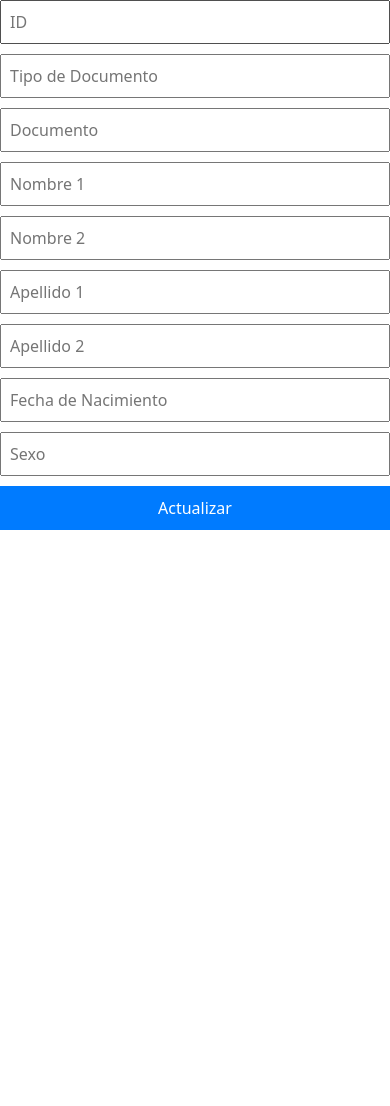
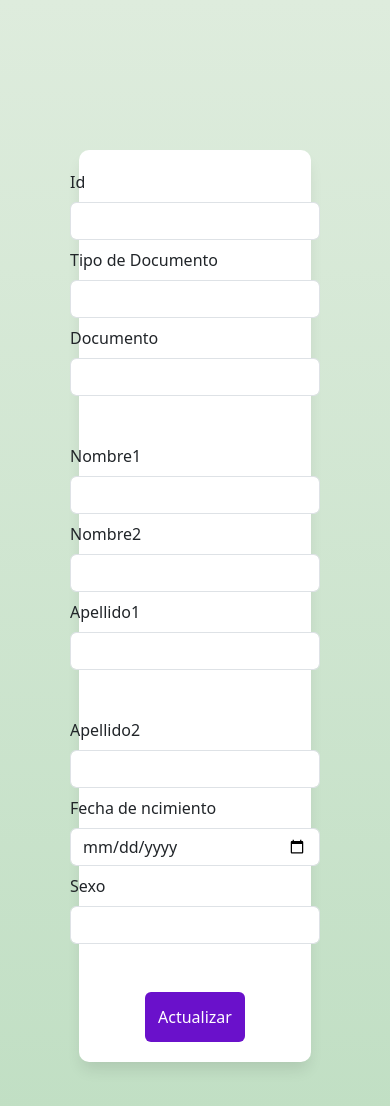
Before and after one commit to orenarounicesar/datos-personales-frontend-angular, an Angular app in the folder FrontendAngular/: page /actualizar_routes in a window 390 px wide. Shown: the top 1106 px of the page. Before the commit the page ends 844 px from the top, so only its background shows below. Built offline with nearby package versions, Linux system fonts and the light colour scheme.

Commit message:
update responsive

```diff
--- a/FrontendAngular/src/app/actualizar-documento/actualizar-documento.component.css
+++ b/FrontendAngular/src/app/actualizar-documento/actualizar-documento.component.css
@@ -1,24 +1,44 @@
-.formulario-actualizar {
-    max-width: 400px;
-    margin: 0 auto;
-  }
+.container1{
+  width: 100%;
+  min-height: 100vh;
+  background-image: linear-gradient(to right, #6a11cb 0%, #2575fc 100%);
+  background-size: cover;
+  background-repeat: no-repeat;
+  background-position: center;
+  padding: 0.01%;
+  padding: 50px;
+  background-image: linear-gradient(to top, #c1dfc4 0%, #deecdd 100%);
+}
 
-  .formulario-actualizar input {
-    width: 100%;
-    margin-bottom: 10px;
-    padding: 8px;
-    box-sizing: border-box;
-  }
 
-  .formulario-actualizar button {
-    width: 100%;
-    padding: 10px;
-    background-color: #007bff;
-    color: white;
-    border: none;
-    cursor: pointer;
-  }
 
-  .formulario-actualizar button:hover {
-    background-color: #0056b3;
-  }
+
+.contenedor_text{
+  width: 30%;
+  margin-bottom: 20px;
+  min-width: 250px;
+
+}
+
+.container_form{
+  background-color: rgb(255, 255, 255);
+  border-radius: 10px;
+  justify-content: center;
+  display: flex;
+  flex-direction: row;
+  flex-wrap: wrap;
+  width: 80%;
+  padding: 20px;
+  box-shadow: 0px 10px 15px -3px rgba(0,0,0,0.1);
+  margin: 100px auto 0;
+  gap: 20px;
+}
+
+.btn{
+  display: block;
+  width: 100px;
+  height: 50px;
+  border-radius: 20;
+  background-color: #6a11cb;
+  color: white;
+}
--- a/FrontendAngular/src/app/actualizar-documento/actualizar-documento.component.html
+++ b/FrontendAngular/src/app/actualizar-documento/actualizar-documento.component.html
@@ -1,4 +1,4 @@
-
+<!--
 <div class="formulario-actualizar">
     <input type="text" placeholder="ID" [(ngModel)]="id">
     <input type="text" placeholder="Tipo de Documento" [(ngModel)]="tipoDocumento">
@@ -12,3 +12,66 @@
 
     <button (click)="actualizarDocumento()">Actualizar</button>
   </div>
+   -->
+
+  <div class="container1">
+
+    <div class="container_form">
+
+      <div class="contenedor_text">
+        <div class="mb-2">
+          <label for="exampleFormControlInput1" class="form-label">Id</label>
+          <input type="text" class="form-control" id="exampleFormControlInput1" placeholder="">
+        </div>
+        <div class="mb-2">
+          <label for="exampleFormControlInput1" class="form-label">Tipo de Documento</label>
+          <input type="text" class="form-control" id="exampleFormControlInput1" placeholder="">
+        </div>
+        <div class="mb-2">
+          <label for="exampleFormControlInput1" class="form-label">Documento</label>
+          <input type="text" class="form-control" id="exampleFormControlInput1" placeholder="">
+        </div>
+      </div>
+
+      <div class="contenedor_text">
+        <div class="mb-2">
+          <label for="exampleFormControlInput1" class="form-label">Nombre1</label>
+          <input type="text" class="form-control" id="exampleFormControlInput1" placeholder="">
+        </div>
+        <div class="mb-2">
+          <label for="exampleFormControlInput1" class="form-label">Nombre2</label>
+          <input type="text" class="form-control" id="exampleFormControlInput1" placeholder="">
+        </div>
+        <div class="mb-2">
+          <label for="exampleFormControlInput1" class="form-label">Apellido1</label>
+          <input type="text" class="form-control" id="exampleFormControlInput1" placeholder="">
+        </div>
+      </div>
+
+
+      <div class="contenedor_text">
+        <div class="mb-2">
+          <label for="exampleFormControlInput1" class="form-label">Apellido2</label>
+          <input type="text" class="form-control" id="exampleFormControlInput1" placeholder="">
+        </div>
+        <div class="mb-2">
+          <label for="exampleFormControlInput1" class="form-label">Fecha de ncimiento</label>
+          <input type="date" class="form-control" id="exampleFormControlInput1" placeholder="">
+        </div>
+        <div class="mb-2">
+          <label for="exampleFormControlInput1" class="form-label">Sexo</label>
+          <input type="text" class="form-control" id="exampleFormControlInput1" placeholder="">
+        </div>
+      </div>
+
+      <button (click)="actualizarDocumento()" class="btn">Actualizar</button>
+    </div>
+
+
+
+
+
+
+
+
+  </div>
--- a/FrontendAngular/src/app/add-datos-personales/add-datos-personales.component.css
+++ b/FrontendAngular/src/app/add-datos-personales/add-datos-personales.component.css
@@ -16,8 +16,9 @@
     background-color: rgb(255, 255, 255);
     box-shadow: 0px 10px 15px -3px rgba(0,0,0,0.1);
     width: 550px;
-    min-height: 500px;
+    height: 550px;
     margin-left: 50px;
+    margin-bottom: 50px;
     border-radius: 5px;
     padding: 50px;
     padding-bottom: 20px;
--- a/FrontendAngular/src/app/add-datos-personales/add-datos-personales.component.html
+++ b/FrontendAngular/src/app/add-datos-personales/add-datos-personales.component.html
@@ -64,7 +64,7 @@
     </div>
 
     <div class="options-btns">
-        <a href="" class="btn_selected">Registrarme</a>
+        <a [routerLink]="'/add'" class="btn_selected">Registrarme</a>
         <a [routerLink]="'/actualizar_routes'">Actualizar Datos</a>
     </div>
 </aside>
```
